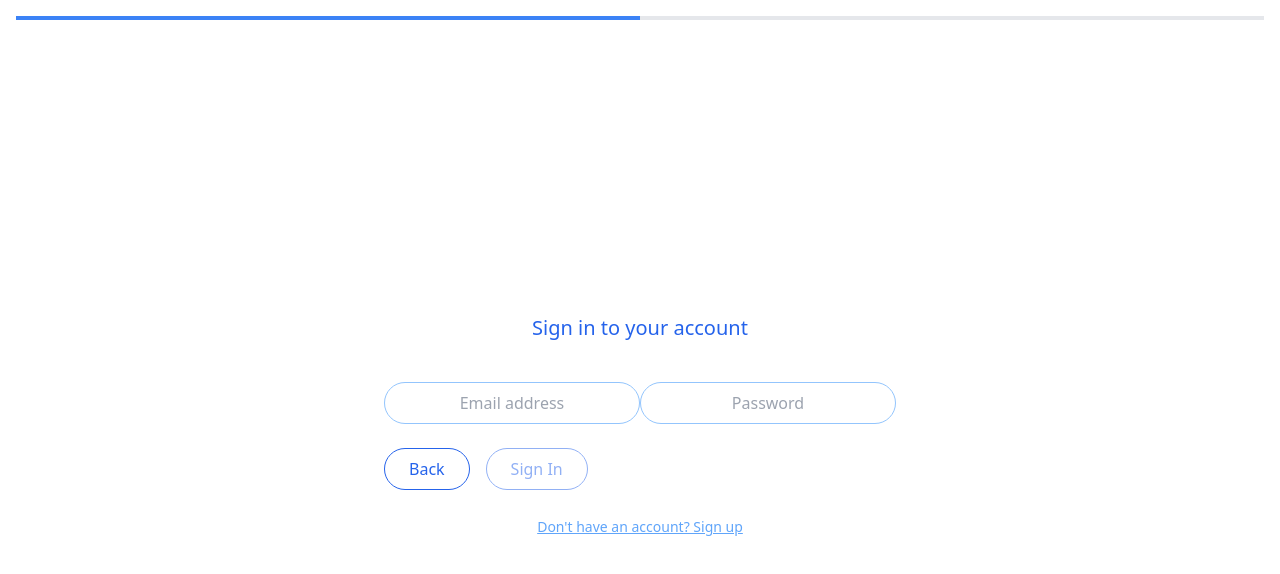
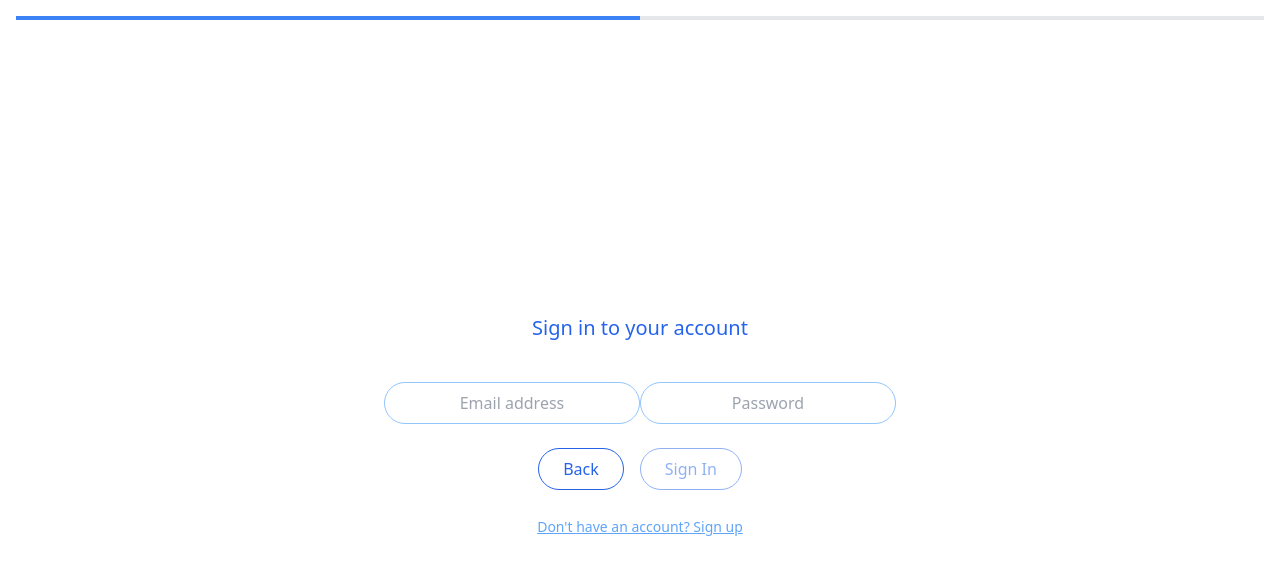
Before and after one commit to remotion-medialab/web-app, a React (Vite) app: page /signin in a window 1280 px wide. Both pictures are taken after a click on the button "Sign In". Shown: the top 574 px of the page. Built offline with nearby package versions, Linux system fonts and the light colour scheme; no server answers.

Commit message:
centered login page

```diff
--- a/src/pages/SignInPage.tsx
+++ b/src/pages/SignInPage.tsx
@@ -172,7 +172,7 @@ const SignInPage: React.FC = () => {
               />
             </div>
 
-            <div className="flex space-x-4 mt-8">
+            <div className="flex justify-center space-x-4 mt-8">
               <button
                 type="button"
                 onClick={prevStep}
```
Also changed, not shown: 1 other file (tests, documents, lock files or other folders).
